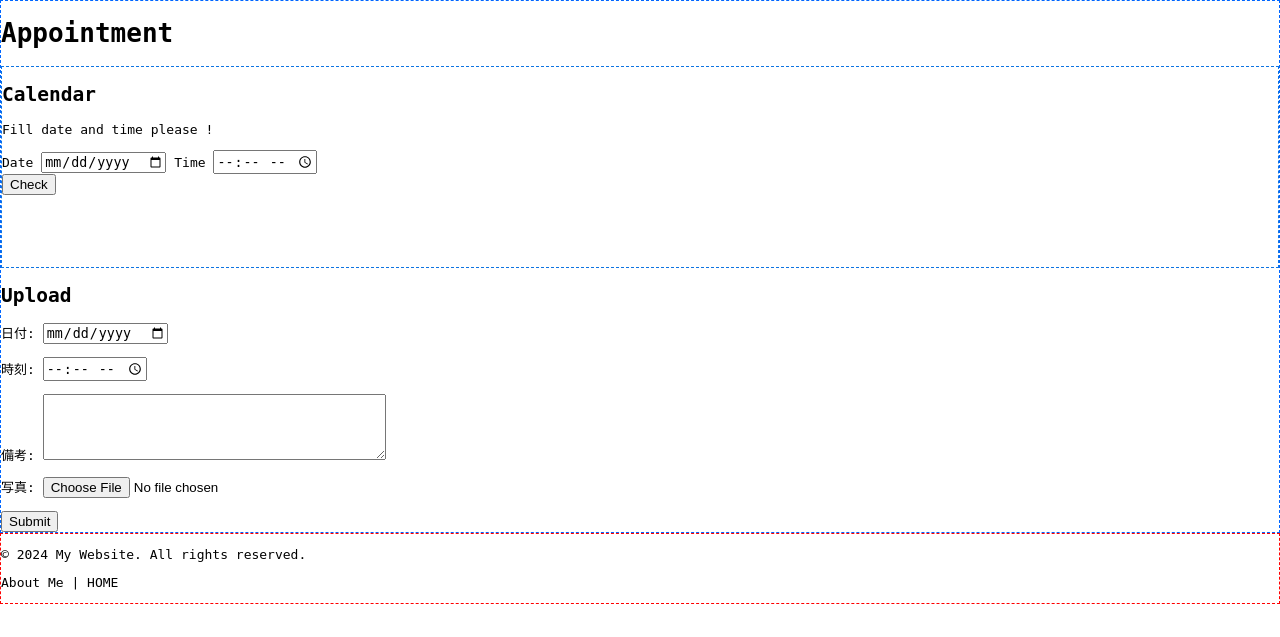
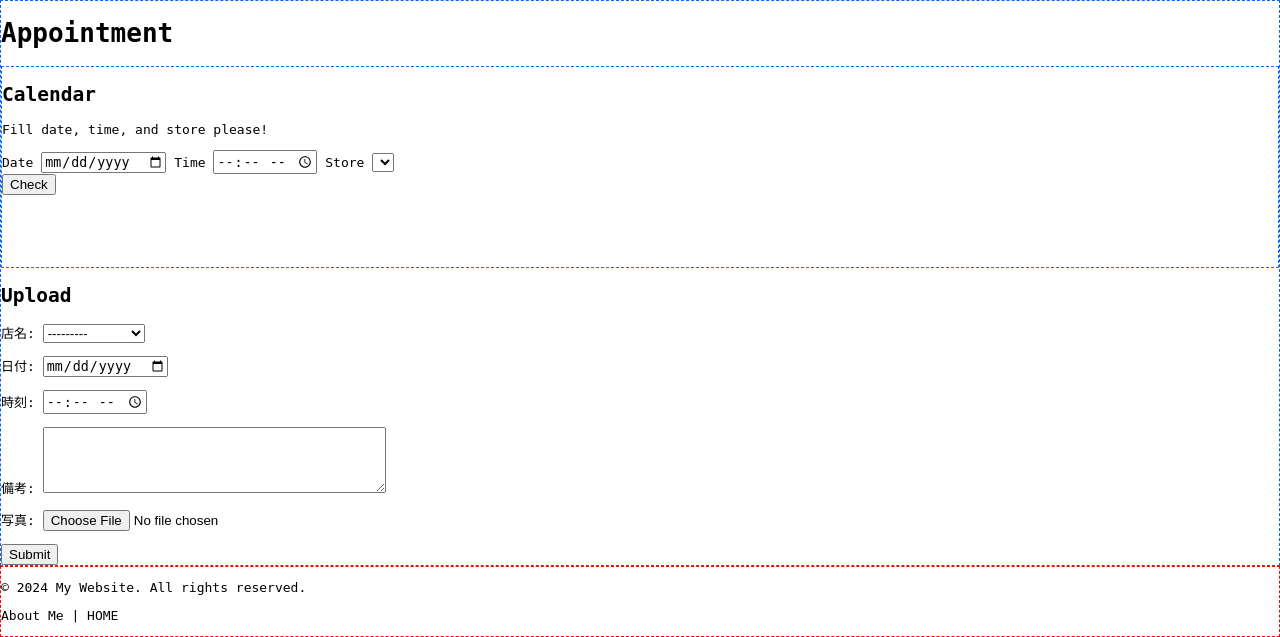
Before and after one commit to nguyenlong-github/fityourstyle, a Django app: page /appointment/ in a window 1280 px wide. Shown: the part 248-885 px from the top of the page. Before the commit the page ends 852 px from the top, so only its background shows below. Run offline with Django 5.2, Linux system fonts and the light colour scheme; data comes from the database, SQL or seed files in the repository; both versions use the stored data as it was after the commit; lists and menus that the app fills with data are empty.

Commit message:
add model StoreHours and add fuction Select Store in appointment.html

```diff
--- a/fit_your_style/myapp/forms.py
+++ b/fit_your_style/myapp/forms.py
@@ -1,11 +1,23 @@
 from django import forms
 from .models import Appointment
+
+# class AppointmentForm(forms.ModelForm):
+#     class Meta:
+#         model = Appointment
+#         fields = [ 'date', 'time', 'message', 'picture']
+#         widgets = {
+#             'date': forms.DateInput(attrs={'type': 'date', 'class': 'form-control'}),
+#             'time': forms.TimeInput(attrs={'type': 'time', 'class': 'form-control'}),
+#             'message': forms.Textarea(attrs={'class': 'form-control', 'rows': 4}),
+#             'picture': forms.ClearableFileInput(attrs={'class': 'form-control'}),
+#         }
 
 class AppointmentForm(forms.ModelForm):
     class Meta:
         model = Appointment
-        fields = [ 'date', 'time', 'message', 'picture']
+        fields = ['store', 'date', 'time', 'message', 'picture']
         widgets = {
+            'store': forms.Select(attrs={'class': 'form-control'}),
             'date': forms.DateInput(attrs={'type': 'date', 'class': 'form-control'}),
             'time': forms.TimeInput(attrs={'type': 'time', 'class': 'form-control'}),
             'message': forms.Textarea(attrs={'class': 'form-control', 'rows': 4}),
--- a/fit_your_style/myapp/models.py
+++ b/fit_your_style/myapp/models.py
@@ -1,6 +1,8 @@
 import uuid
 from django.db import models
 import uuid
+
+
 class User(models.Model):
     id = models.UUIDField(primary_key=True, default=uuid.uuid4, editable=False)
     last_name = models.CharField(max_length=30, verbose_name='名前')
@@ -56,3 +58,17 @@ class Appointment(models.Model):
 
     def __str__(self):
         return f"Appointment for {self.user} at {self.store} on {self.date} {self.time}"
+
+class StoreHours(models.Model):
+    store = models.ForeignKey(Store, on_delete=models.CASCADE, related_name='store_hours', verbose_name='店名')
+    day_of_week = models.IntegerField(choices=[
+        (0, 'Monday'), (1, 'Tuesday'), (2, 'Wednesday'),
+        (3, 'Thursday'), (4, 'Friday'), (5, 'Saturday'), (6, 'Sunday')],
+        verbose_name='曜日'
+    )
+    opening_time = models.TimeField(verbose_name='開始時間')
+    closing_time = models.TimeField(verbose_name='終了時間')
+
+    def __str__(self):
+        days = ['Monday', 'Tuesday', 'Wednesday', 'Thursday', 'Friday', 'Saturday', 'Sunday']
+        return f"{self.store.name} - {days[self.day_of_week]}"
--- a/fit_your_style/myapp/views.py
+++ b/fit_your_style/myapp/views.py
@@ -1,6 +1,6 @@
 from django.shortcuts import render
 from django.views import View
-from .models import Appointment, User
+from .models import Appointment, User, Store
 from datetime import datetime, timedelta
 from .forms import AppointmentForm
 
@@ -27,51 +27,97 @@ class VirtualHairstyleView(View):
         return render(request, 'myapp/virtual_hairstyle.html')
 
 # AppointmentView
+# class AppointmentView(View):
+#     def get(self, request):
+#         form = AppointmentForm()
+#         # Nạp dữ liệu dạng string được gửi đến bằng phương thức GET
+#         date_str = request.GET.get("appointment-date",None)
+#         time_str = request.GET.get("appointment-time",None)
+#         # Kiểm tra xem dữ liệu có được gửi đến không
+#         if date_str and time_str:
+#             # Biến đổi dữ liệu từ string -> date và time
+#             date = datetime.strptime(date_str,"%Y-%m-%d").date()
+#             time = datetime.strptime(time_str,"%H:%M").time()
+
+#             user_datetime = datetime.combine(date, time)
+#             end_datetime = user_datetime + timedelta(minutes=30)
+
+#             # Kiểm tra trong Model(database) có tồn tại bản ghi nào chưa
+#             is_duplicate = Appointment.objects.filter(
+#                 date=date, # database : 10:00
+#                 time__lt=end_datetime.time(),  # 10:00 + 30 = 10:30
+#                 time__gte=(user_datetime - timedelta(minutes=30)).time(),   # 10:10 - 30 = 9:40
+#             ).exists()
+#             # Đã tồn tại
+#             if is_duplicate:
+#                 return render(request, 'myapp/appointment.html',{'system_message' : "This time slot is already booked",'end_datetime' : end_datetime.time(),'form': form})
+#             # Chưa tồn tại
+#             else:
+#                 return render(request, 'myapp/appointment.html', {'system_message' : "OK",'form': form})
+#         # Nếu không tìm thấy dữ liệu nây trong request sẽ tải lai trang và gửi message
+#         else:
+#             return render(request, 'myapp/appointment.html',{'system_message' : "Fill date and time please !",'form': form})
+
+
+#     def post(self, request):
+#     # def post(self, request, user_id):
+#     # user_id sẽ được truyền từ trang khác đến trang này
+#     # VD : http://127.0.0.1:8000/appointment/ab229a41-6535-4093-932e-19a89ae7b580
+#         form = AppointmentForm(request.POST, request.FILES)
+#         if form.is_valid():
+#             user_id = "ab229a41-6535-4093-932e-19a89ae7b580"
+#             appointment = form.save(commit=False)
+#             appointment.user_id = user_id
+#             appointment.save()
+#             return render(request, 'myapp/appointment.html', {'system_message' : "OK",'form': form})
+#         else:
+#             return render(request, 'myapp/appointment.html', {'system_message' : "Fill date and time please !",'form': form})
+
 class AppointmentView(View):
     def get(self, request):
         form = AppointmentForm()
         # Nạp dữ liệu dạng string được gửi đến bằng phương thức GET
-        date_str = request.GET.get("appointment-date",None)
-        time_str = request.GET.get("appointment-time",None)
+        date_str = request.GET.get("appointment-date", None)
+        time_str = request.GET.get("appointment-time", None)
+        store_id = request.GET.get("appointment-store", None)  # Lấy ID của Store từ GET
+
         # Kiểm tra xem dữ liệu có được gửi đến không
-        if date_str and time_str:
+        if date_str and time_str and store_id:
             # Biến đổi dữ liệu từ string -> date và time
-            date = datetime.strptime(date_str,"%Y-%m-%d").date()
-            time = datetime.strptime(time_str,"%H:%M").time()
+            date = datetime.strptime(date_str, "%Y-%m-%d").date()
+            time = datetime.strptime(time_str, "%H:%M").time()
 
             user_datetime = datetime.combine(date, time)
             end_datetime = user_datetime + timedelta(minutes=30)
 
-            # Kiểm tra trong Model(database) có tồn tại bản ghi nào chưa
+            # Kiểm tra trong Model (database) có tồn tại bản ghi nào chưa
             is_duplicate = Appointment.objects.filter(
-                date=date, # database : 10:00
-                time__lt=end_datetime.time(),  # 10:00 + 30 = 10:30
-                time__gte=(user_datetime - timedelta(minutes=30)).time(),   # 10:10 - 30 = 9:40
+                store_id=store_id,  # Kiểm tra cửa hàng
+                date=date,  # Kiểm tra ngày
+                time__lt=end_datetime.time(),  # Kiểm tra thời gian
+                time__gte=(user_datetime - timedelta(minutes=30)).time(),  # Kiểm tra thời gian
             ).exists()
-            # Đã tồn tại
+
             if is_duplicate:
-                return render(request, 'myapp/appointment.html',{'system_message' : "This time slot is already booked",'end_datetime' : end_datetime.time(),'form': form})
-            # Chưa tồn tại
+                return render(request, 'myapp/appointment.html', {'system_message': "This time slot is already booked", 'end_datetime': end_datetime.time(), 'form': form})
             else:
-                return render(request, 'myapp/appointment.html', {'system_message' : "OK",'form': form})
-        # Nếu không tìm thấy dữ liệu nây trong request sẽ tải lai trang và gửi message
+                return render(request, 'myapp/appointment.html', {'system_message': "OK", 'form': form})
+
         else:
-            return render(request, 'myapp/appointment.html',{'system_message' : "Fill date and time please !",'form': form})
-
+            return render(request, 'myapp/appointment.html', {'system_message': "Fill date, time, and store please!", 'form': form})
 
     def post(self, request):
-    # def post(self, request, user_id):
-    # user_id sẽ được truyền từ trang khác đến trang này
-    # VD : http://127.0.0.1:8000/appointment/ab229a41-6535-4093-932e-19a89ae7b580
         form = AppointmentForm(request.POST, request.FILES)
         if form.is_valid():
-            user_id = "ab229a41-6535-4093-932e-19a89ae7b580"
+            user_id = "feb5066a-09d6-4263-8cbc-b757ba443915"
             appointment = form.save(commit=False)
             appointment.user_id = user_id
             appointment.save()
-            return render(request, 'myapp/appointment.html', {'system_message' : "OK",'form': form})
+            return render(request, 'myapp/appointment.html', {'system_message': "Appointment submitted successfully!", 'form': form})
         else:
-            return render(request, 'myapp/appointment.html', {'system_message' : "Fill date and time please !",'form': form})
+            return render(request, 'myapp/appointment.html', {'system_message': "Fill date, time, and store please!", 'form': form})
+
+
 class AppointmentManageView(View):
     def get(self, request):
         date_str = request.GET.get("date",None)
@@ -79,13 +125,6 @@ class AppointmentManageView(View):
             try:
                 date = datetime.strptime(date_str,"%Y-%m-%d").date()
                 appointment_data = Appointment.objects.filter(date=date)
-                # user_firstname = appointment.user.user_firstname
-                # user_lastname = appointment.user.user_lastname
-                # user_username = appointment.user.user_name
-                # user_email = appointment.user.email
-                # user_phone = appointment.user.phone_number
-
-
             except ValueError:
                 appointment_data = [] # Ngay khong hop le
         else:
--- a/fit_your_style/templates/myapp/appointment.html
+++ b/fit_your_style/templates/myapp/appointment.html
@@ -16,9 +16,9 @@
         <div class="calendar">
             <h2>Calendar</h2>
             <form method="GET">
-                <p>{{system_message}}</p>
+                <p>{{ system_message }}</p>
                 {% if end_datetime %}
-                    <p> Just try again after {{end_datetime}}</p>
+                    <p>Just try again after {{ end_datetime }}</p>
                 {% endif %}
 
                 <div class="calendar-widget">
@@ -26,27 +26,26 @@
                     <input id="appointment-date" name="appointment-date" type="Date">
                     <label for="appointment-time">Time</label>
                     <input id="appointment-time" name="appointment-time" type="time">
+                    <label for="appointment-store">Store</label>
+                    <select id="appointment-store" name="appointment-store" class="form-control">
+                        {% for store in stores %}
+                            <option value="{{ store.id }}">{{ store.name }}</option>
+                        {% endfor %}
+                    </select>
                 </div>
-                <button  class="btn-normal" id="btn-check-appoinment">Check</button>
+                <button class="btn-normal" id="btn-check-appoinment">Check</button>
             </form>
         </div>
 
         <!-- content -->
         <div class="upload">
             <h2>Upload</h2>
-
-            <!-- form -->
             <form method="POST" enctype="multipart/form-data">
                 {% csrf_token %}
-                {{form.as_p}}
-                <!-- button -->
+                {{ form.as_p }}
                 <button class="btn-normal" id="btn-submit-appointment">Submit</button>
             </form>
         </div>
-
-
-
-
     </div>
 </main>
 {% endblock %}
```
Also changed, not shown: fit_your_style/myapp/admin.py (+14 -4 lines), fit_your_style/db.sqlite3.
